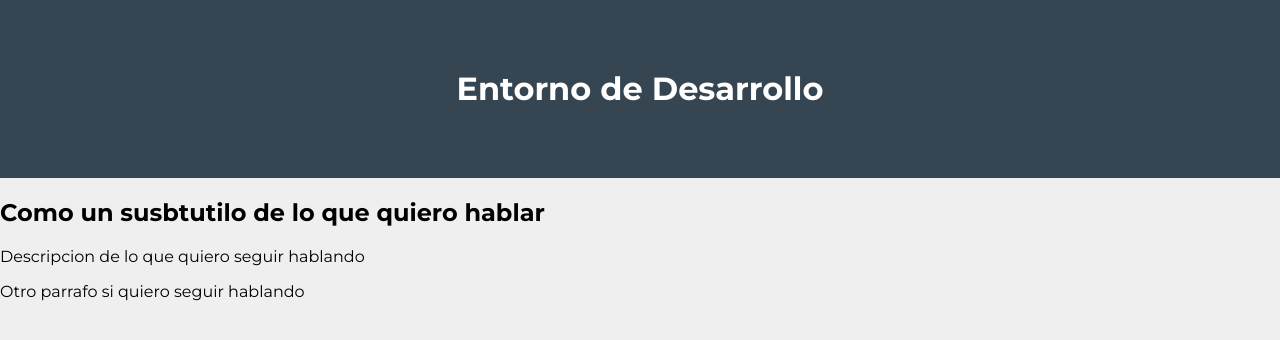
After one commit to Rataricc/InfoPython, a Django app: page /Usuarios/entorno/ in a window 1280 px wide. The commit adds this page. Shown: the top 340 px of the page. Run offline with Django 4.2, Linux system fonts and the light colour scheme; the visitor is signed in with stand-in values (Sample User, id 1).

Commit message:
Cree view de entorno - Cree archivo css del mismo y template tambien y con sus urls definidas.

```diff
--- a/src/apps/usuarios/urls.py
+++ b/src/apps/usuarios/urls.py
@@ -6,4 +6,5 @@ app_name = "usuarios"
 urlpatterns = [
 	path('registro/', views.registro_de_usuario, name="registro"),
 	path('intro/', views.introduccion_a_python, name="intro"),
+	path('entorno/', views.entorno_de_desarrollo, name="entorno"),
 ]
--- a/src/apps/usuarios/views.py
+++ b/src/apps/usuarios/views.py
@@ -24,3 +24,9 @@ def introduccion_a_python(request):
 	template_name = "usuarios/introPython.html"
 	ctx = {}
 	return render(request, template_name, ctx)
+
+@login_required
+def entorno_de_desarrollo(request):
+	template_name = "usuarios/entorno.html"
+	ctx = {}
+	return render(request, template_name, ctx)
--- /dev/null
+++ b/src/static/css/entorno.css
@@ -0,0 +1,19 @@
+html {
+	font-family: 'Montserrat', sans-serif;
+}
+
+body {
+	margin: 0;
+	background-color: #efefef;
+}
+
+header {
+	background-color: #364552;
+	color: white;
+	padding: 3rem 2rem;
+}
+
+header h1 {
+	font-size: 1,25rem;
+	text-align: center;
+}
--- a/src/templates/base/base.html
+++ b/src/templates/base/base.html
@@ -89,7 +89,7 @@
 								<font style="vertical-align: inherit;">Primero comprueba si tu ordenador ejecuta la versión 32 bits de Windows o la de 64, en "Tipo de sistema" en la página de "Acerca de". Para llegar a esta página, intenta uno de estos métodos:</font>
 							</font>
 						</p>
-						<a href="#" class="stretched-link">
+						<a href="{% url 'usuarios:entorno' %}" class="stretched-link">
 							<font style="vertical-align: inherit;">
 								<font style="vertical-align: inherit;">sigue leyendo</font>
 							</font>
@@ -491,14 +491,14 @@
 					<h4 class="font-italic"><font style="vertical-align: inherit;"><font style="vertical-align: inherit;">Archivos</font></font></h4>
 					<ol class="list-unstyled mb-0">
 						<li>
-							<a href="#">
+							<a href="{% url 'usuarios:intro' %}">
 								<font style="vertical-align: inherit;">
 									<font style="vertical-align: inherit;">1 - Introduccion a Python</font>
 								</font>
 							</a>
 						</li>
 						<li>
-							<a href="#">
+							<a href="{% url 'usuarios:entorno' %}">
 								<font style="vertical-align: inherit;">
 									<font style="vertical-align: inherit;">2 - Entorno de Desarrollo</font>
 								</font>
--- a/src/templates/inicio.html
+++ b/src/templates/inicio.html
@@ -57,7 +57,7 @@
 						<font style="vertical-align: inherit;">Introducción a Python</font>
 					</font>
 				</a>
-				<a class="p-2 text-muted" href="#">
+				<a class="p-2 text-muted" href="{% url 'usuarios:entorno' %}">
 					<font style="vertical-align: inherit;">
 						<font style="vertical-align: inherit;">Entorno de Desarrollo</font>
 					</font>
--- /dev/null
+++ b/src/templates/usuarios/entorno.html
@@ -0,0 +1,24 @@
+{% load static %}
+<!DOCTYPE html>
+<html>
+<head>
+	<title>Introduccion</title>
+	<link rel="preconnect" href="https://fonts.googleapis.com">
+	<link rel="preconnect" href="https://fonts.gstatic.com" crossorigin>
+	<link href="https://fonts.googleapis.com/css2?family=Montserrat:wght@400;700&display=swap" rel="stylesheet">
+	<link rel="stylesheet" href="../../static/css/entorno.css">
+</head>
+<body>
+	<header>
+		<h1>Entorno de Desarrollo</h1>
+	</header>
+	<section>
+		<article class="post">
+			<h2>Como un susbtutilo de lo que quiero hablar</h2>
+			<p>Descripcion de lo que quiero seguir hablando</p>
+			<!--aca va una imagen si quiero-->
+			<p>Otro parrafo si quiero seguir hablando</p>
+		</article>
+	</section>
+</body>
+</html>
```
